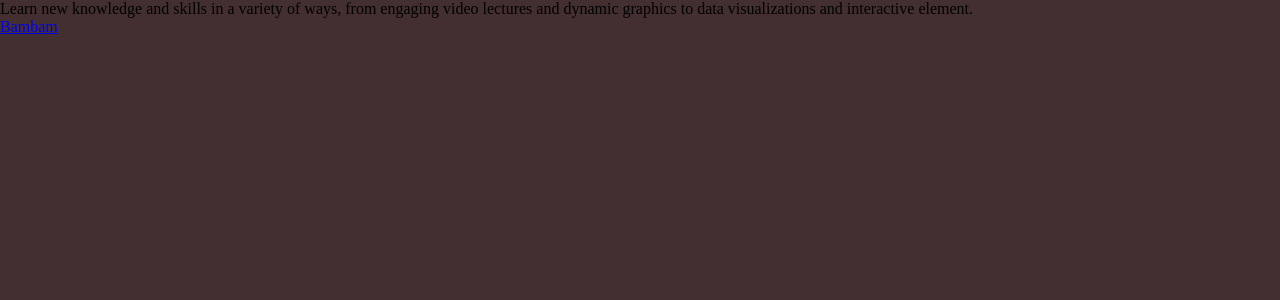
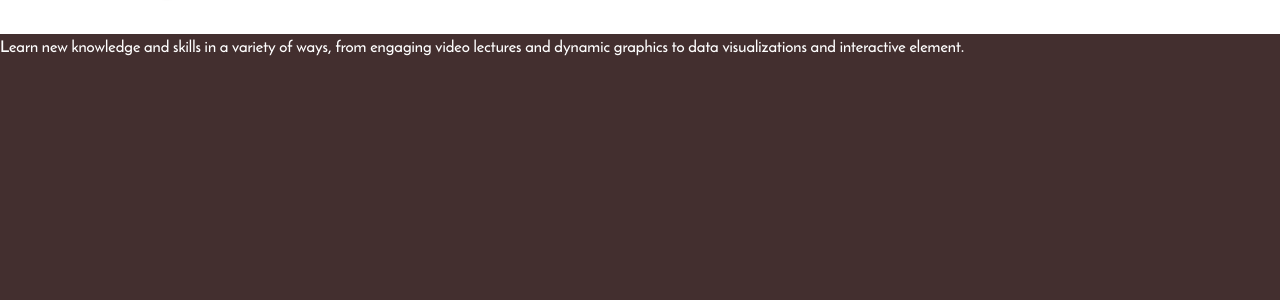
Before and after one commit to NadiaClarissaHermawan/StudieKuy-Online-Course, a PHP site: template view/index.php in a window 1280 px wide. Shown: the part 69-369 px from the top of the page. Run offline with PHP 8.4, Linux system fonts and the light colour scheme; the template is opened without the code that fills it, so the values that code supplies are empty.

Commit message:
tambah css blok putih & index.php

```diff
--- a/control/indexController.php
+++ b/control/indexController.php
@@ -13,5 +13,4 @@
             return View::createView('index.php', []);
         }
     }
-
 ?>
--- a/view/index.php
+++ b/view/index.php
@@ -1,6 +1,9 @@
-<div>
+
+<div class="nav">
+
+</div>
+<div class="tulisanPutih">
     Learn new knowledge and skills in a variety of ways,
     from engaging video lectures and dynamic graphics to
     data visualizations and interactive element.
 </div>
-<a href="index">Bambam</a>
--- a/view/layout/style/style.css
+++ b/view/layout/style/style.css
@@ -10,6 +10,14 @@ body {
     height: 69px;
     left: 0px;
     top: 0px;
+}
+
+.nav {
+    background-color: white;
+    display: block;
+    width: 100%;
+    height: 34px;
+    left: 0px;
 }
 
 #judul {
@@ -31,6 +39,11 @@ body {
 	text-shadow: 0px 4px 4px rgba(0, 0, 0, 0.25);
 }
 
+.tulisanPutih {
+    color: white;
+    font-family: Reem Kufi;
+}
+
 @font-face {
 	font-family: Calligraffitti;
 	src:url(fonts/Calligraffitti-Regular.ttf);
```
